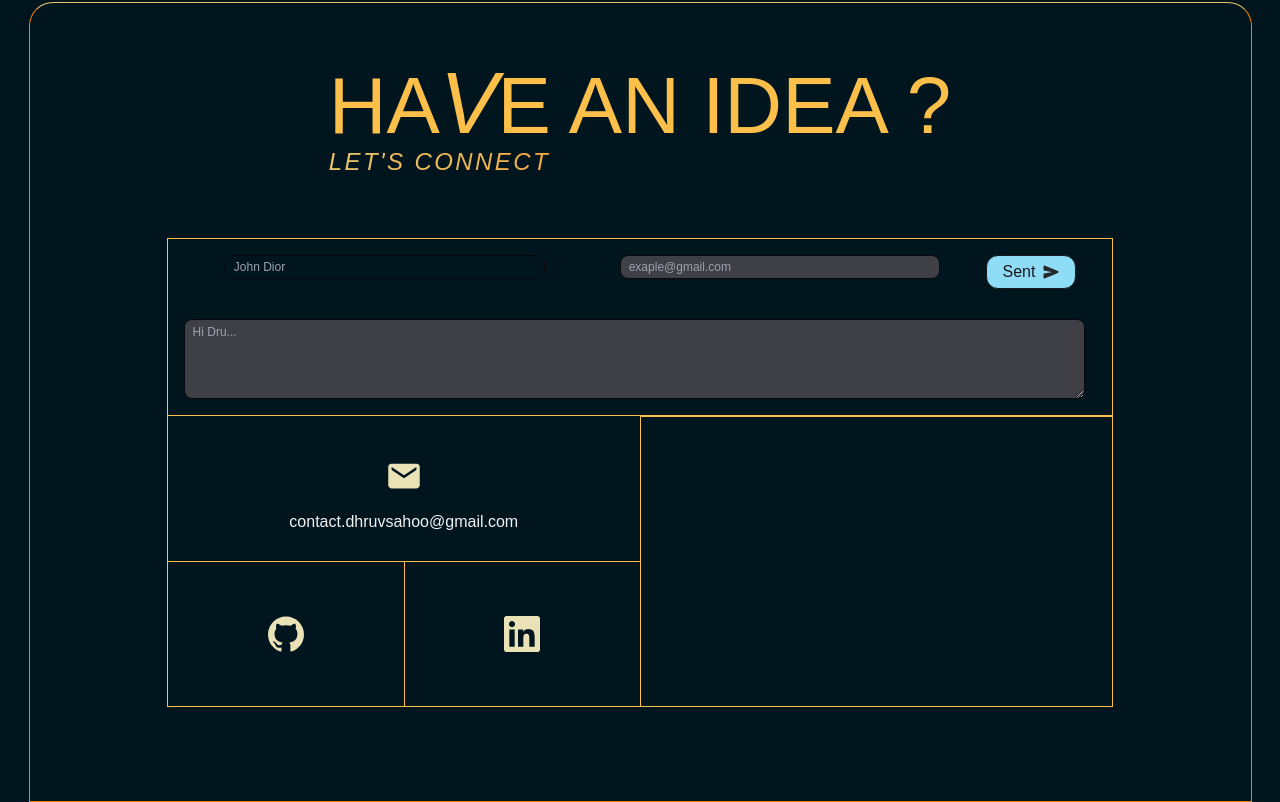
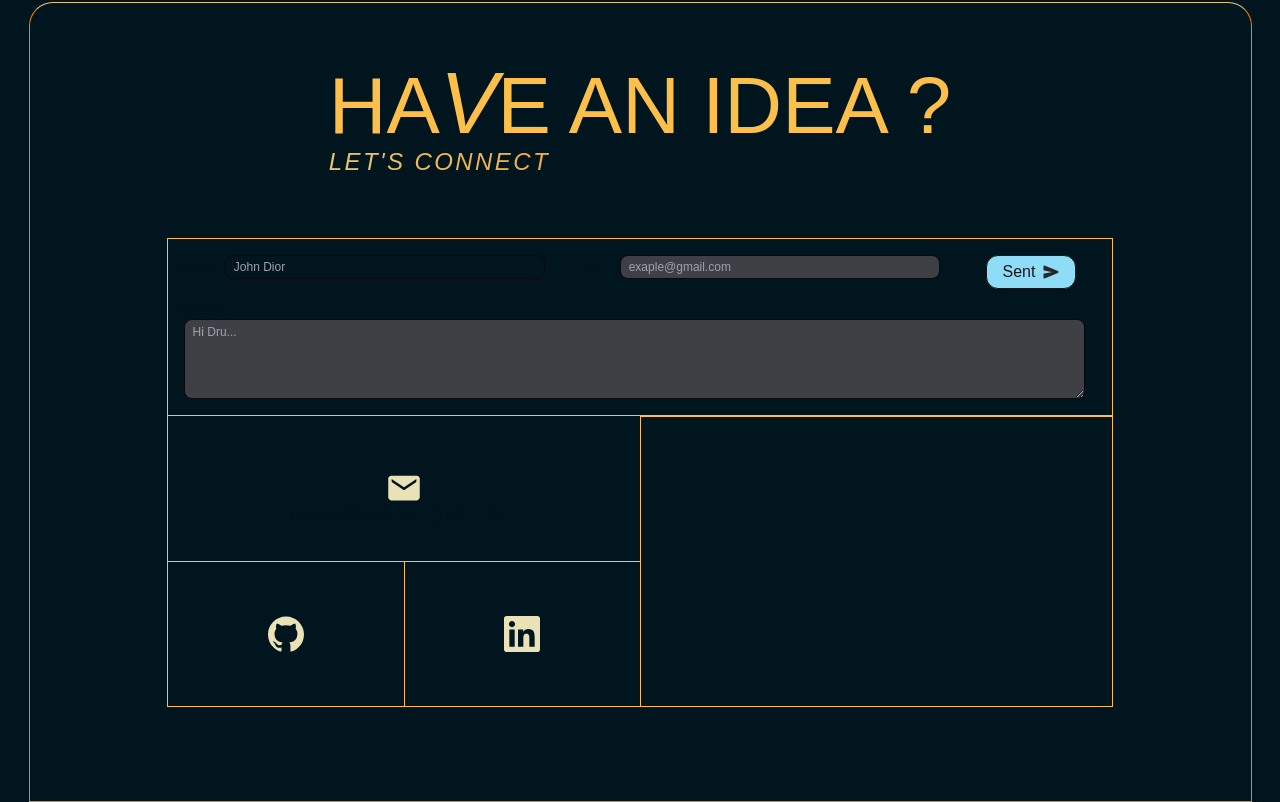
Before and after one commit to Dru-429/portfolio, a Next.js app: page / in a window 1280 px wide. Shown: the part 3165-3967 px from the top of the page. Built offline with nearby package versions, Linux system fonts and the light colour scheme.

Commit message:
Fixed mail logo issue

```diff
--- a/app/components/contact/LinkBox.jsx
+++ b/app/components/contact/LinkBox.jsx
@@ -87,8 +87,8 @@ const LinkBox = ({ Icon, href, Text, element  }) => {
         className="relative grid h-20 w-full place-content-center sm:h-28 md:h-36"
       >
         <div className="flex flex-col items-center relative">
-          <Icon className="text-xl sm:text-3xl lg:text-4xl" />
-          <div className="text-[#f1f1f1] z-10 relative top-4">
+          <Icon className="text-xl sm:text-lg lg:text-4xl " />
+          <div className="text-background z-10 absolute -bottom-5">
             {Text}
           </div>
         </div>
```
